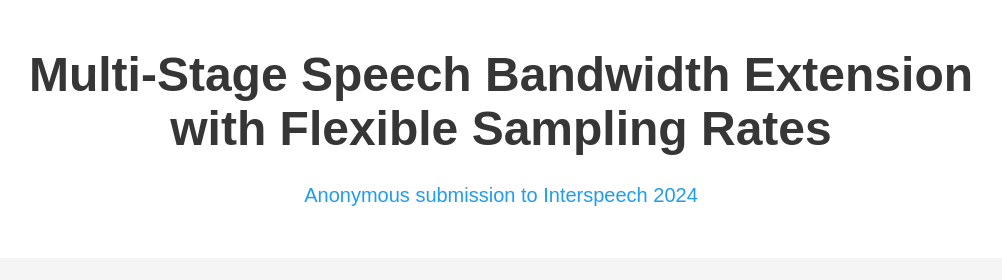
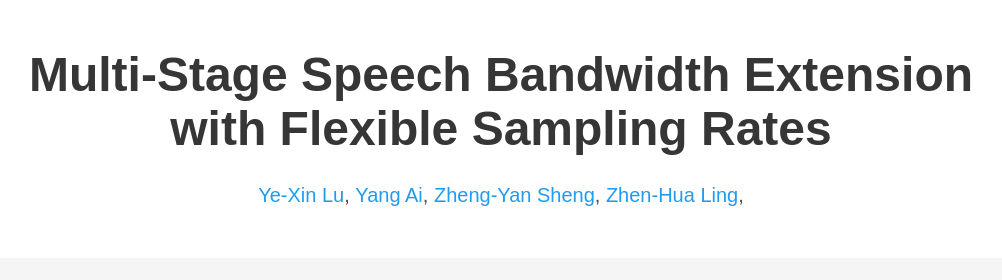
Before and after one commit to yxlu-0102/MS-BWE-demo, a plain HTML site: page docs/index.html in a window 1280 px wide. Shown: the top 280 px of the page, without its empty margins (139-1141 px from the left). Drawn offline with nearby package versions, Linux system fonts and the light colour scheme; some icons are missing; a web font is replaced by a local one.

Commit message:
Update index.html

```diff
--- a/docs/index.html
+++ b/docs/index.html
@@ -32,13 +32,13 @@
             <div class="is-size-5 publication-authors">
               <!-- Paper authors -->
               <span class="author-block">
-                <a>Anonymous submission to Interspeech 2024</a></span>
-              <!-- <span class="author-block">
-                <a>Ye-Xin Lu</a>,</span> -->
-              <!-- <span class="author-block">
+                <a>Ye-Xin Lu</a>,</span>
+              <span class="author-block">
                 <a href="http://staff.ustc.edu.cn/~yangai" target="_blank">Yang Ai</a>,</span>
               <span class="author-block">
-                <a href="http://staff.ustc.edu.cn/~zhling" target="_blank">Zheng-Hua Ling</a>,</span> -->
+                <a>Zheng-Yan Sheng</a>,</span>
+              <span class="author-block">
+                <a href="http://staff.ustc.edu.cn/~zhling" target="_blank">Zhen-Hua Ling</a>,</span>
             </div>
 
             <!-- <div class="is-size-5 publication-authors">
```
